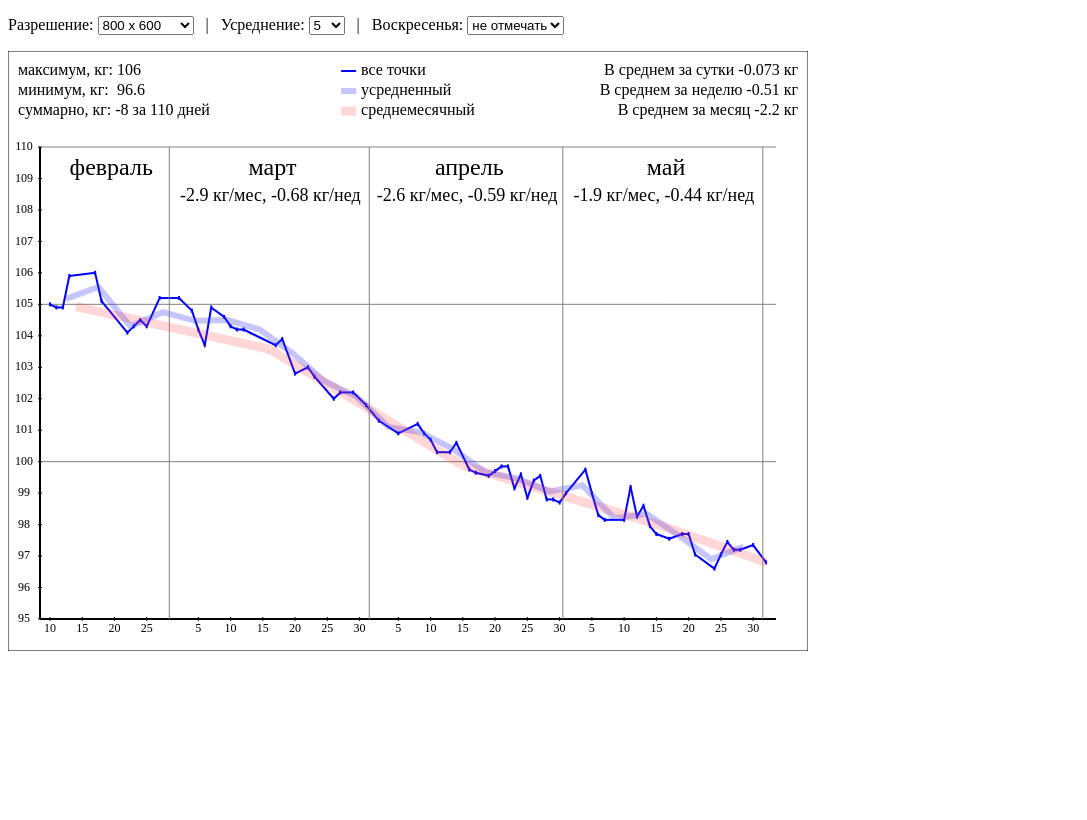
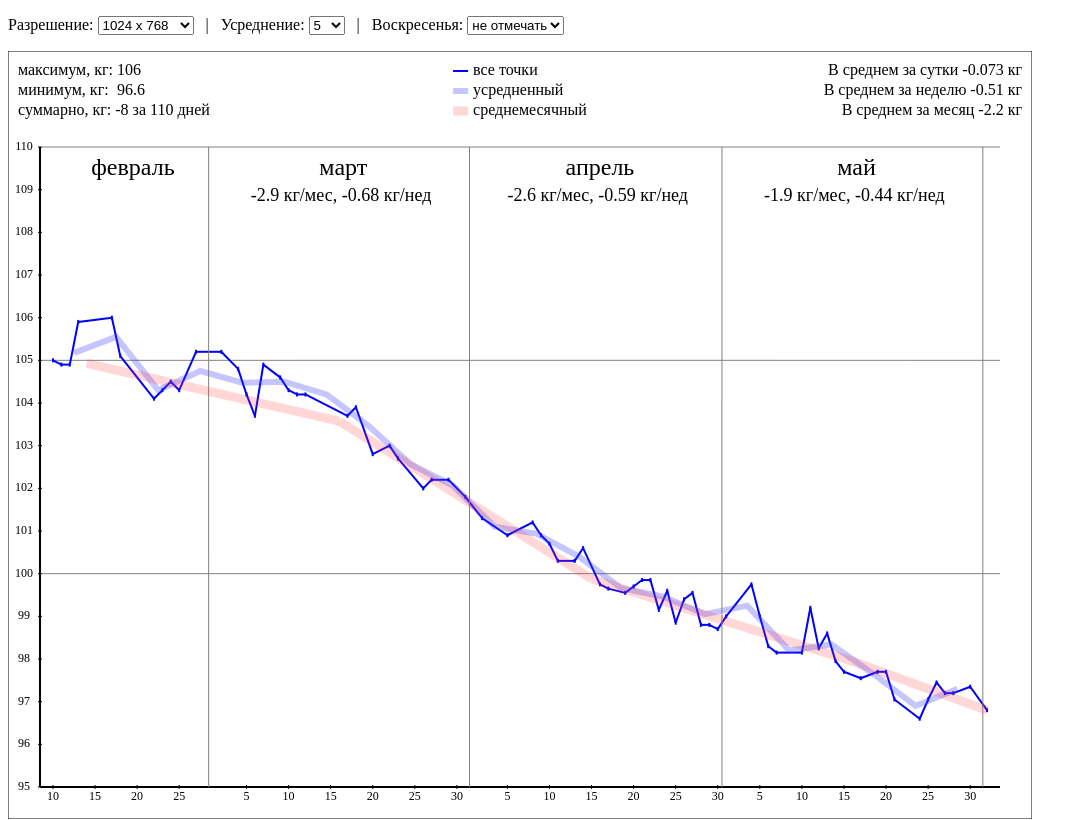
Before and after one commit to EugenePerfect/WeightDraw, a plain HTML site: page weight.html in a window 1280 px wide. Shown: the whole page, without its empty margins (0-1087 px from the left). Drawn offline with Linux system fonts and the light colour scheme.

Commit message:
Размер по умолчанию теперь 1024 * 768

```diff
--- a/weight.html
+++ b/weight.html
@@ -9,8 +9,8 @@
   <p>Разрешение:
     <select id="size_selector">
       <option>640 x 480</option>
-      <option selected>800 x 600</option>
-      <option>1024 x 768</option>
+      <option>800 x 600</option>
+      <option selected>1024 x 768</option>
       <option>1280 x 1024</option>
       <option>1600 x 1200</option>
     </select>
```
